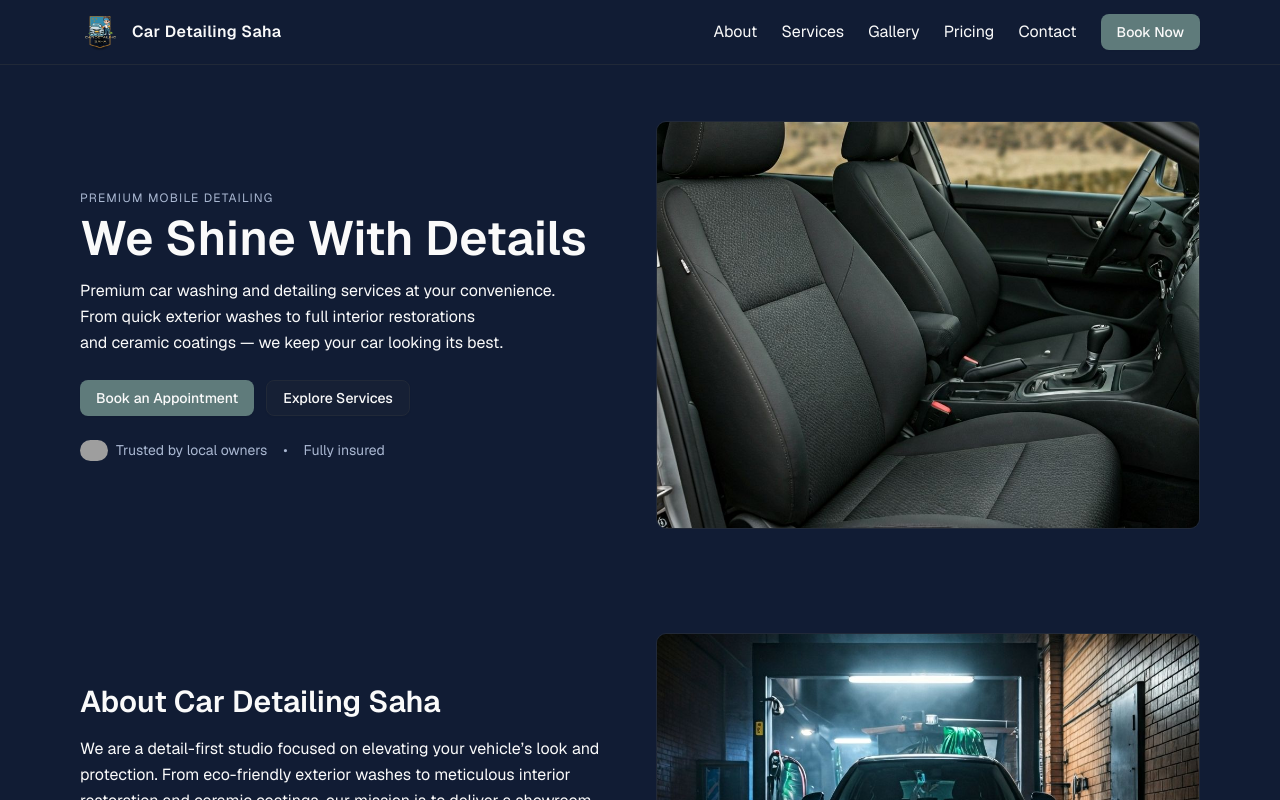
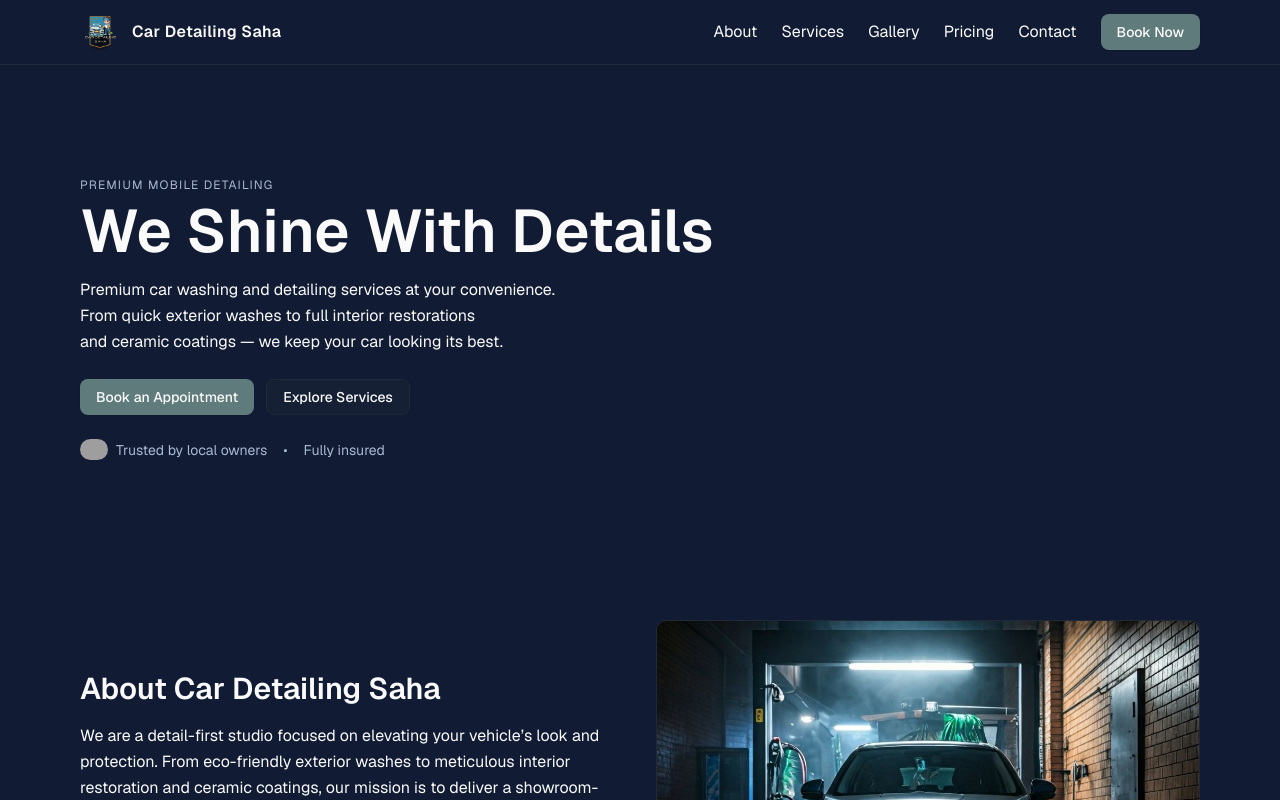
Before and after one commit to davisbryan595-lang/Saha-Car_detailing, a Next.js app: page / in a window 1280 px wide. Shown: the top 800 px of the page. Built offline with nearby package versions, Linux system fonts and the light colour scheme; grey boxes are pictures that could not be loaded.

Commit message:
Update hero.tsx

```diff
--- a/components/hero.tsx
+++ b/components/hero.tsx
@@ -31,7 +31,7 @@ export function Hero() {
 
   return (
     <section className="relative bg-background">
-      {/* Background Image */}
+      {/* Full Background Image */}
       <div className="absolute inset-0 -z-10">
         <Image
           src="/heroimage.jpg"
@@ -44,21 +44,18 @@ export function Hero() {
         <div className="absolute inset-0 bg-gradient-to-tr from-background/90 via-background/70 to-background/50" />
       </div>
 
-      <div className="relative mx-auto max-w-6xl px-4 py-14">
-        <div className="grid items-center gap-8 md:grid-cols-2">
-          {/* Left Content */}
-          <div>
+      <div className="relative mx-auto max-w-6xl px-4 py-28 text-center md:text-left">
         <p className="text-xs uppercase tracking-widest text-muted-foreground">
           Premium Mobile Detailing
         </p>
-            <h1 className="text-pretty text-4xl md:text-5xl font-semibold mt-2">
+        <h1 className="text-pretty text-4xl md:text-6xl font-semibold mt-2">
           We Shine With Details
         </h1>
-            <p className="mt-4 leading-relaxed text-balance">
-              Premium car washing and detailing services at your convenience. From quick exterior washes to full interior
-              restorations and ceramic coatings — we keep your car looking its best.
+        <p className="mt-4 max-w-2xl leading-relaxed text-balance mx-auto md:mx-0">
+          Premium car washing and detailing services at your convenience. From quick exterior washes to
+          full interior restorations and ceramic coatings — we keep your car looking its best.
         </p>
-            <div className="mt-6 flex flex-col sm:flex-row gap-3">
+        <div className="mt-6 flex flex-col sm:flex-row gap-3 justify-center md:justify-start">
           <Link href="#contact">
             <Button className="bg-primary text-primary-foreground">
               Book an Appointment
@@ -68,7 +65,7 @@ export function Hero() {
             <Button variant="outline">Explore Services</Button>
           </Link>
         </div>
-            <div className="mt-6 flex items-center gap-4 text-sm text-muted-foreground">
+        <div className="mt-6 flex flex-col sm:flex-row items-center gap-4 text-sm text-muted-foreground justify-center md:justify-start">
           <div className="flex items-center gap-2">
             <Image
               src="/placeholder-user.jpg"
@@ -79,22 +76,8 @@ export function Hero() {
             />
             <span>Trusted by local owners</span>
           </div>
-              <span aria-hidden>•</span>
+          <span aria-hidden className="hidden sm:inline">•</span>
           <span>Fully insured</span>
-            </div>
-          </div>
-
-          {/* Right Image */}
-          <div className="relative hidden md:block">
-            <div className="relative aspect-[4/3] rounded-lg border border-border overflow-hidden">
-              <Image
-                src="/interior-detailing-car-seats.jpg"
-                alt="Interior detailing in progress"
-                fill
-                className="object-cover"
-              />
-            </div>
-          </div>
         </div>
       </div>
     </section>
```
Lines whose indentation alone changed are shown as unchanged.
